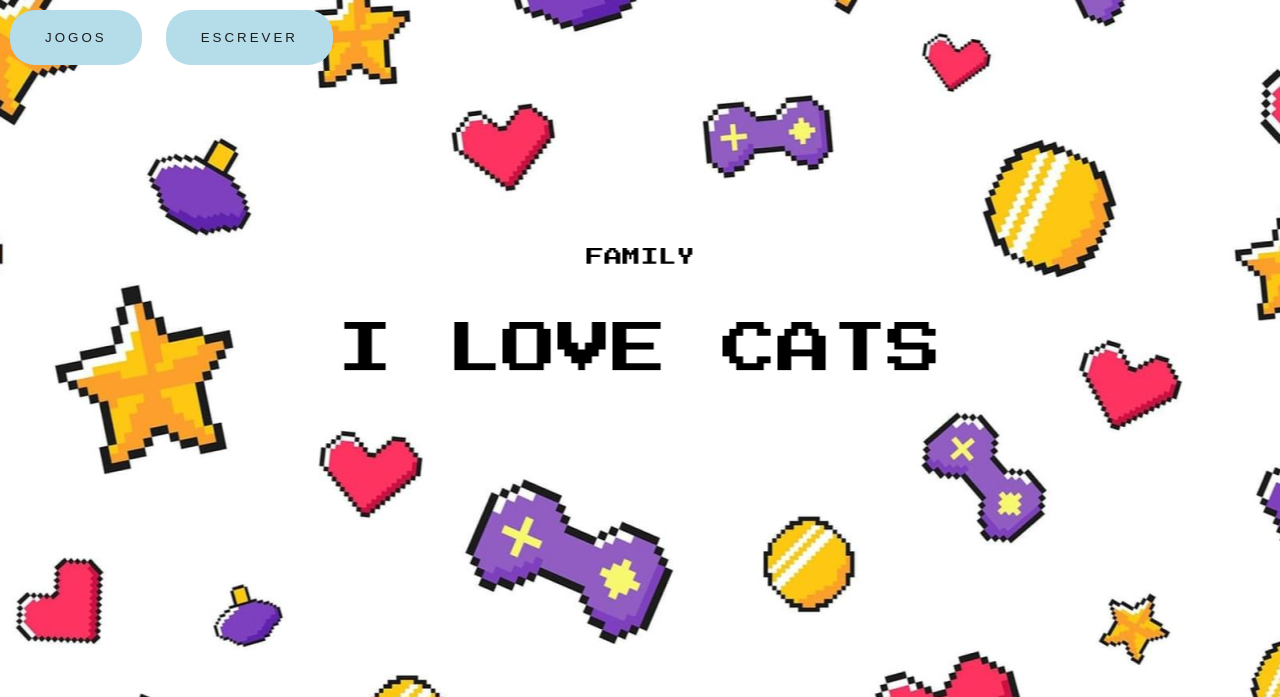
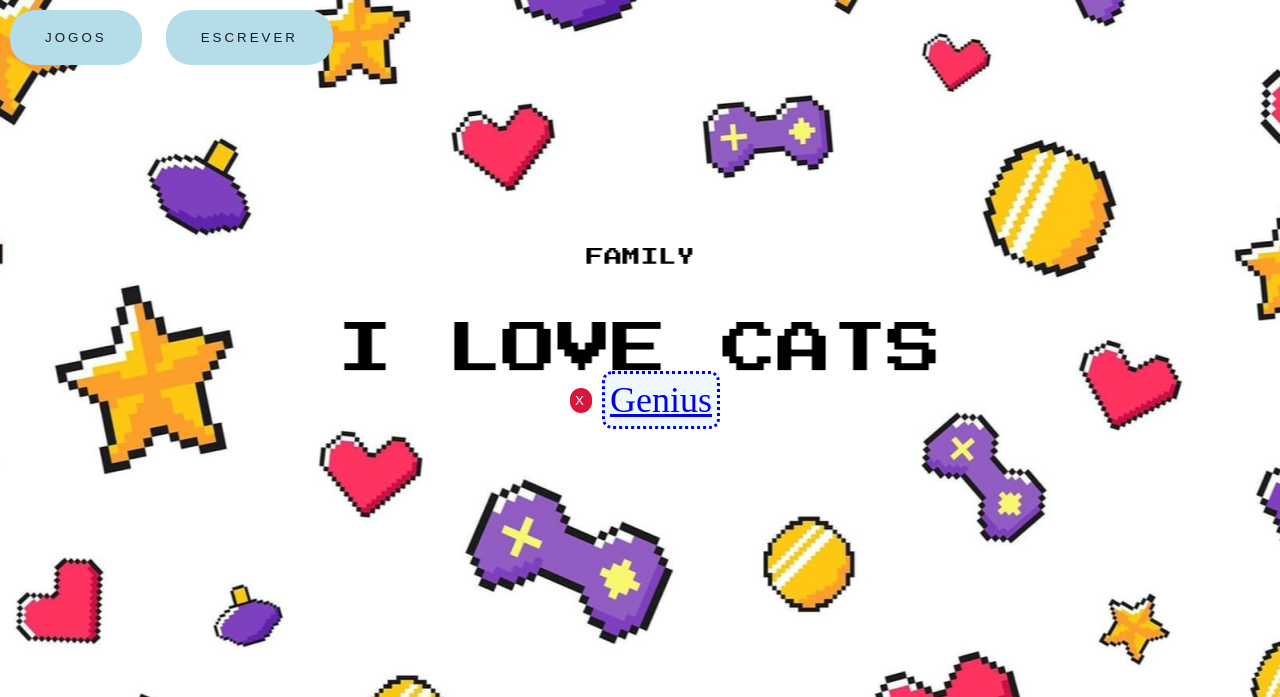
Before and after one commit to jpgsaraceni/Brilho-da-Lina, a plain HTML site: page index.html in a window 1280 px wide. Both pictures are taken after a click on the button "JOGOS". Shown: the top 697 px of the page. Drawn offline with Linux system fonts and the light colour scheme.

Commit message:
Add link to game

```diff
--- a/index.html
+++ b/index.html
@@ -16,6 +16,10 @@
         <button class="close-modal" id="close-textarea-modal">X</button>
         <textarea cols="30" rows="10"></textarea>
       </div>
+      <div class="modal" id="games-modal">
+        <button class="close-modal" id="close-games-modal">X</button>
+        <a href="https://jpgsaraceni.github.io/genius-challenge/">Genius</a>
+      </div>
     </main>
     <footer>
       This website was made by Lina and her dad.
--- a/script.js
+++ b/script.js
@@ -2,5 +2,18 @@ const writeButton = document.getElementById('write-btn');
 const writeModal = document.getElementById('textarea-modal');
 const closeWriteModalBtn = document.getElementById('close-textarea-modal');
 
-writeButton.onclick = () => writeModal.style.visibility = 'visible';
+const gamesButton = document.getElementById('games-btn');
+const gamesModal = document.getElementById('games-modal');
+const closeGamesModalBtn = document.getElementById('close-games-modal');
+
+writeButton.onclick = () => {
+  writeModal.style.visibility = 'visible'
+  gamesModal.style.visibility = 'hidden';
+};
 closeWriteModalBtn.onclick = () => writeModal.style.visibility = 'hidden';
+
+gamesButton.onclick = () => {
+  gamesModal.style.visibility = 'visible'
+  writeModal.style.visibility = 'hidden';
+};
+closeGamesModalBtn.onclick = () => gamesModal.style.visibility = 'hidden';
--- a/style.css
+++ b/style.css
@@ -94,7 +94,8 @@ button::after {
     justify-content: center;
 }
 
-textarea {
+textarea,
+a {
     border-style: dotted;
     z-index: 4;
     background-color: aliceblue;
```
